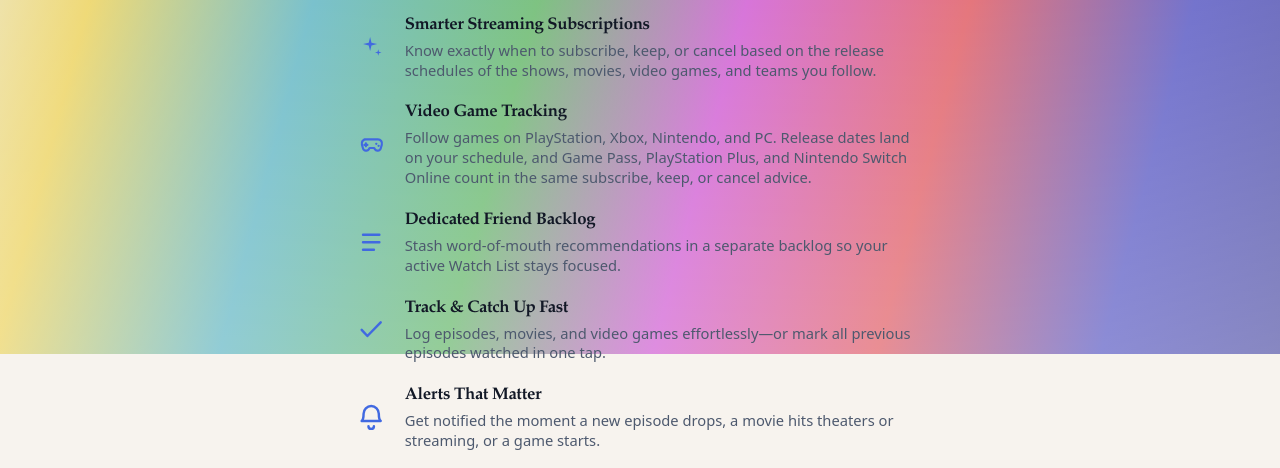
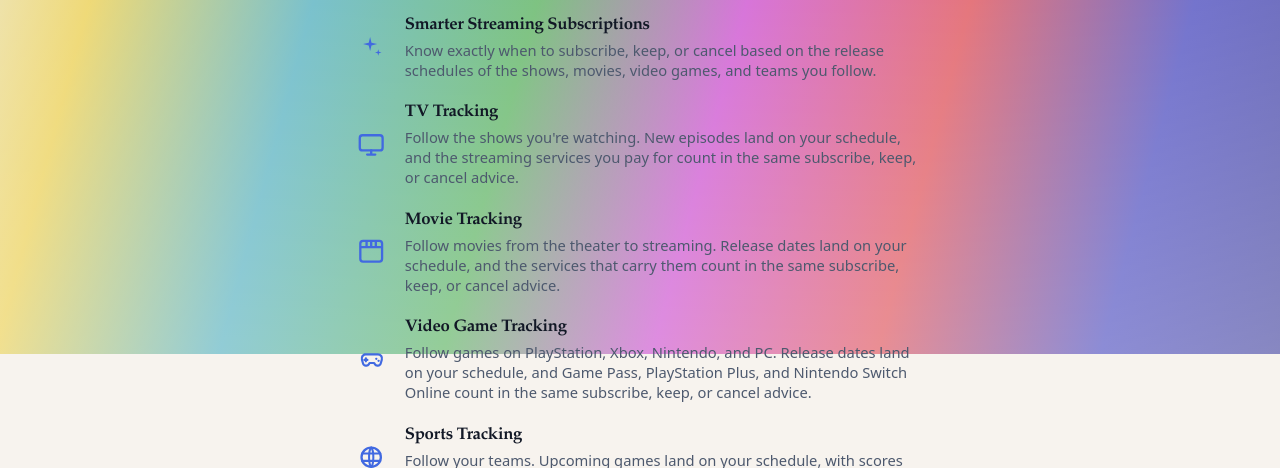
Before and after one commit to coryrupert/checkyourself-website, a plain HTML site: page binge/index.html in a window 1280 px wide. Shown: the part 446-914 px from the top of the page. Drawn offline with Linux system fonts and the light colour scheme.

Commit message:
Add TV, movie, and sports highlights beside video game tracking.

```diff
--- a/binge/index.html
+++ b/binge/index.html
@@ -41,10 +41,31 @@
         </div>
       </li>
       <li class="highlight">
+        <svg class="highlight-icon" viewBox="0 0 24 24" aria-hidden="true"><rect x="3.6" y="5.4" width="16.8" height="11.2" rx="2" fill="none" stroke="currentColor" stroke-width="1.7"/><path d="M9 19.6h6M12 16.6v3" fill="none" stroke="currentColor" stroke-width="1.7" stroke-linecap="round"/></svg>
+        <div>
+          <h2>TV Tracking</h2>
+          <p>Follow the shows you're watching. New episodes land on your schedule, and the streaming services you pay for count in the same subscribe, keep, or cancel advice.</p>
+        </div>
+      </li>
+      <li class="highlight">
+        <svg class="highlight-icon" viewBox="0 0 24 24" aria-hidden="true"><rect x="4" y="4.4" width="16" height="15.2" rx="2" fill="none" stroke="currentColor" stroke-width="1.7"/><path d="M4 9h16M8.6 4.4V9M12 4.4V9M15.4 4.4V9" fill="none" stroke="currentColor" stroke-width="1.7"/></svg>
+        <div>
+          <h2>Movie Tracking</h2>
+          <p>Follow movies from the theater to streaming. Release dates land on your schedule, and the services that carry them count in the same subscribe, keep, or cancel advice.</p>
+        </div>
+      </li>
+      <li class="highlight">
         <svg class="highlight-icon" viewBox="0 0 24 24" aria-hidden="true"><path d="M7.1 8.4h9.8c2.1 0 3.5 2 2.9 4l-.8 2.8a2.1 2.1 0 0 1-2 1.5h-.6a1.9 1.9 0 0 1-1.6-.9l-.6-1h-3.4l-.6 1a1.9 1.9 0 0 1-1.6.9h-.6a2.1 2.1 0 0 1-2-1.5l-.8-2.8c-.6-2 .8-4 2.9-4Z" fill="none" stroke="currentColor" stroke-width="1.6" stroke-linejoin="round"/><path d="M8.1 11.4v2.2M7 12.5h2.2M15.7 11.7h.1M17.4 13.2h.1" fill="none" stroke="currentColor" stroke-width="1.6" stroke-linecap="round"/></svg>
         <div>
           <h2>Video Game Tracking</h2>
           <p>Follow games on PlayStation, Xbox, Nintendo, and PC. Release dates land on your schedule, and Game Pass, PlayStation Plus, and Nintendo Switch Online count in the same subscribe, keep, or cancel advice.</p>
+        </div>
+      </li>
+      <li class="highlight">
+        <svg class="highlight-icon" viewBox="0 0 24 24" aria-hidden="true"><circle cx="12" cy="12" r="7.1" fill="none" stroke="currentColor" stroke-width="1.7"/><path d="M12 4.9c2.1 2.3 2.1 11.9 0 14.2M12 4.9c-2.1 2.3-2.1 11.9 0 14.2M5.3 9.3h13.4M5.3 14.7h13.4" fill="none" stroke="currentColor" stroke-width="1.5" stroke-linecap="round"/></svg>
+        <div>
+          <h2>Sports Tracking</h2>
+          <p>Follow your teams. Upcoming games land on your schedule, with scores and standings alongside them.</p>
         </div>
       </li>
       <li class="highlight">
```
